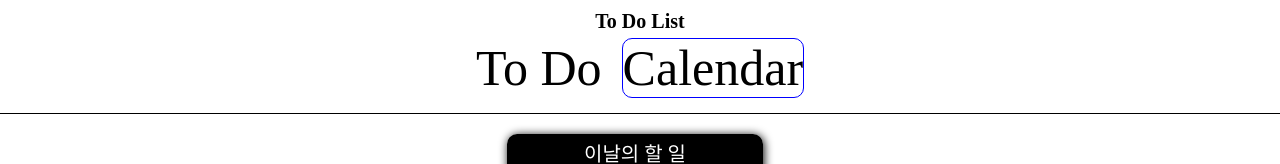
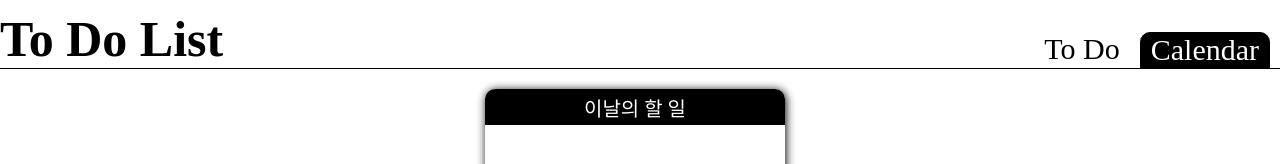
Before and after one commit to Elli-Jeon/to-do-list, a React (Create React App) app: page /calendar in a window 1280 px wide. Shown: the top 164 px of the page. Built offline with nearby package versions, Linux system fonts and the light colour scheme.

Commit message:
[Update] Header navbar 정돈

```diff
--- a/src/components/AddTodoSubmitButton/AddTodoSubmitButton.js
+++ b/src/components/AddTodoSubmitButton/AddTodoSubmitButton.js
@@ -8,7 +8,7 @@ const AddTodoButton = styled.button`
     border-radius: 100px;
     background: #9c88ff;
     color :white;
-    box-shadow : 0 1.5rem 2rem rgba(156, 136, 255, 0.4);
+    box-shadow : 1rem 1.5rem 3rem rgba(156, 136, 255, 0.5);
     &:hover{
         transform : scale(1.1);
     }
--- a/src/components/CalendarSelectedDayTodo/CalendarSelectedDayTodo.js
+++ b/src/components/CalendarSelectedDayTodo/CalendarSelectedDayTodo.js
@@ -1,11 +1,12 @@
 import styled from 'styled-components'
 
 const SelectedDayTodoArea = styled.div`
-    width : 20vw;
+    width : 15vw;
     height: 90rem;
     box-shadow : 1px 1px 10px;
     margin-right : 1rem;
     border-radius: 1rem;
+    min-width : 30rem;
     & .selectedDayTodoTitle{
         display : flex;
         justify-content: center;
--- a/src/components/Header/Header.jsx
+++ b/src/components/Header/Header.jsx
@@ -7,8 +7,12 @@ import TotalHeaderStyle from '../../styles/Header-style';
 const { HeaderStyle, NavStyle } = TotalHeaderStyle;
 
 const activeStyle = {
-    border: '1px solid blue',
-    borderRadius : '1rem'
+    border: '1px solid black',
+    background : 'black',
+    borderTopLeftRadius : '1rem',
+    borderTopRightRadius : '1rem',
+    color : 'white',
+    padding : '0 1rem',
 };
 
 const Header = () => {
--- a/src/styles/Header-style.js
+++ b/src/styles/Header-style.js
@@ -2,24 +2,23 @@ import styled from "styled-components";
 
 const HeaderStyle = styled.header`
     display : flex;
-    flex-direction : column;
-    justify-content : center;
-    align-items : center;
+    flex-direction : row;
+    flex-wrap: nowrap;
+    justify-content : space-between;
+    align-items : flex-end;
     margin-top : 1rem;
-    padding-bottom : 1rem;
     border-bottom: 1px solid black;
-    & button {
-        padding : 2rem;
+    min-width : 420px;
+    & a h1 {
+        font-size : 5rem;
     }
 `;
 
 const NavStyle = styled.nav`
     display : flex;
-    justify-content : center;
-    align-items : center;
-    font-size : 5rem;
+    font-size : 3rem;
     & > * {
-        margin : 0.5rem 1rem;
+        margin : 0.5rem 1rem 0 1rem;
     }
 `;
 
```
